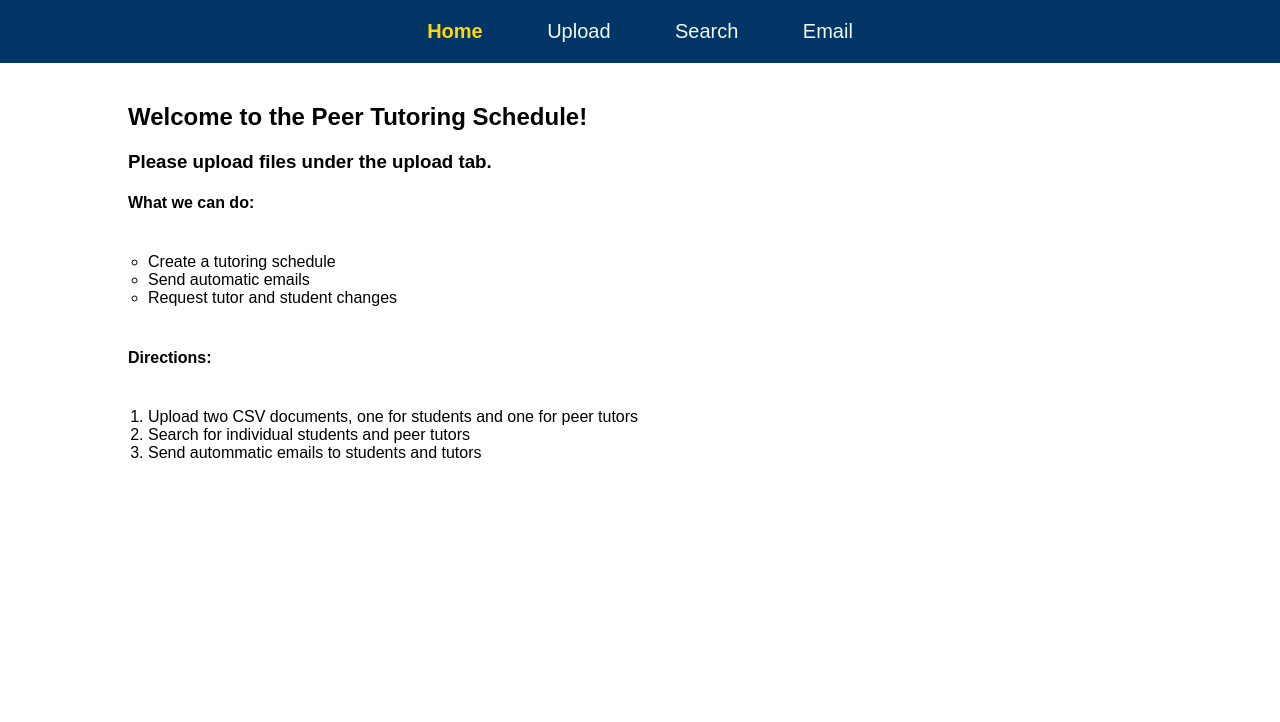
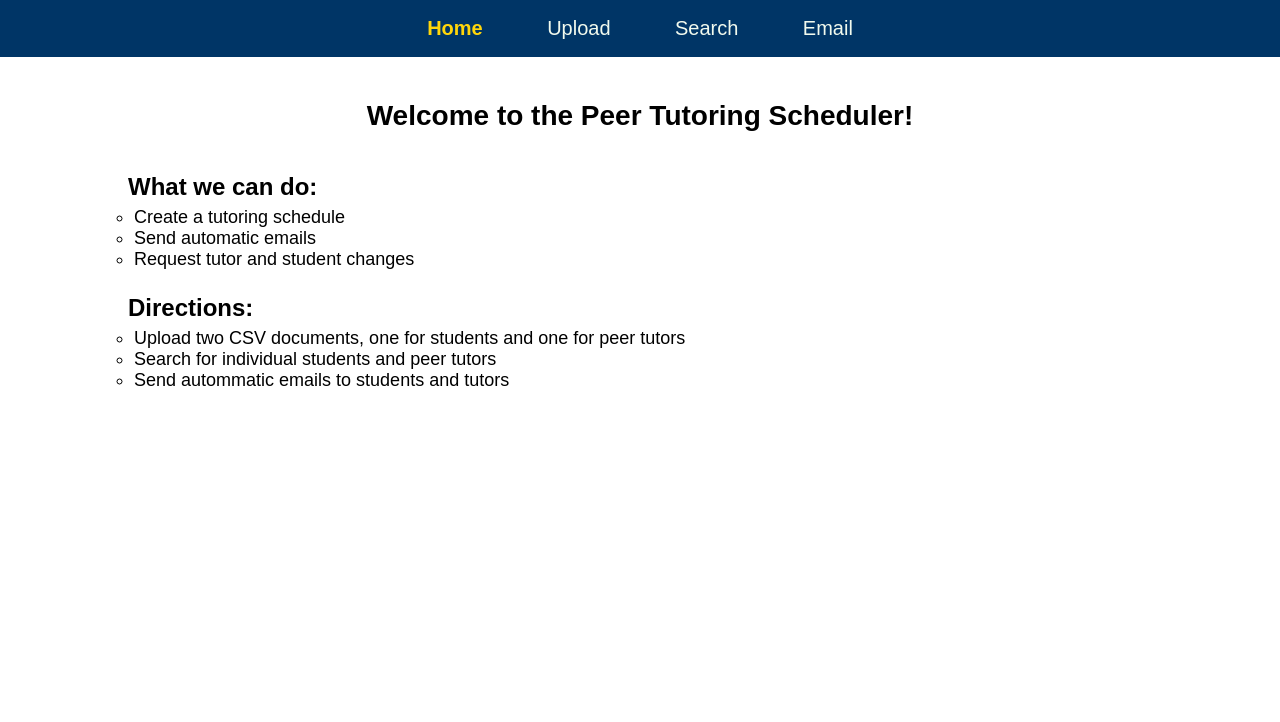
Before and after one commit to ben-steinberg-geffen/Peer-Tutoring-Scheduler, a Flask app: page / in a window 1280 px wide. Shown: the top 722 px of the page. Run offline with Flask 3, Linux system fonts and the light colour scheme.

Commit message:
Changed home page

```diff
--- a/static/style.css
+++ b/static/style.css
@@ -5,6 +5,10 @@ body {
     margin: 0;
     padding: 0;
     overflow-y: auto; /*enables vertical scrolling*/
+}
+
+li {
+    font-size: 18px;
 }
 
 .container {
@@ -16,7 +20,7 @@ body {
 /*navigation style*/
 nav {
     background-color: #003566;
-    padding: 20px;
+    padding: 17px;
     text-align: center;
 }
 
@@ -191,21 +195,24 @@ button.upload:hover {
     background-color: #3a6c85;
 }
 
+h4 {
+    font-size: 24px;
+    margin: 0px;
+}
+
+h2 {
+    text-align: center;
+    font-size: 28px;
+}
+
 /*home page bullet points*/
-ul {
-    padding: 20px;
-}
-ul.a {
-    padding: 20px;
+.a {
+    padding: 3px;
+    margin: 3px;
     color: black;
     list-style-type: circle;
     list-style-position: outside;
 }
-ol {
-    padding: 20px;
-}
-
-
 
 
 .alert {
--- a/templates/home.html
+++ b/templates/home.html
@@ -1,10 +1,8 @@
 {% extends "base.html" %}
 
 {% block content %}
-<h2>Welcome to the Peer Tutoring Schedule!</h2>
-<bl></bl>
-<h3>Please upload files under the upload tab.</h3>
-<bl></bl>
+<h2>Welcome to the Peer Tutoring Scheduler!</h2>
+<br>
 <h4>What we can do:</h4>
 
 <ul class="a">
@@ -12,7 +10,7 @@
     <li>Send automatic emails</li>
     <li>Request tutor and student changes</li>
 </ul>
-
+<br>
 <h4>Directions:</h4>
 <ol class="a">
     <li>Upload two CSV documents, one for students and one for peer tutors</li>
```
